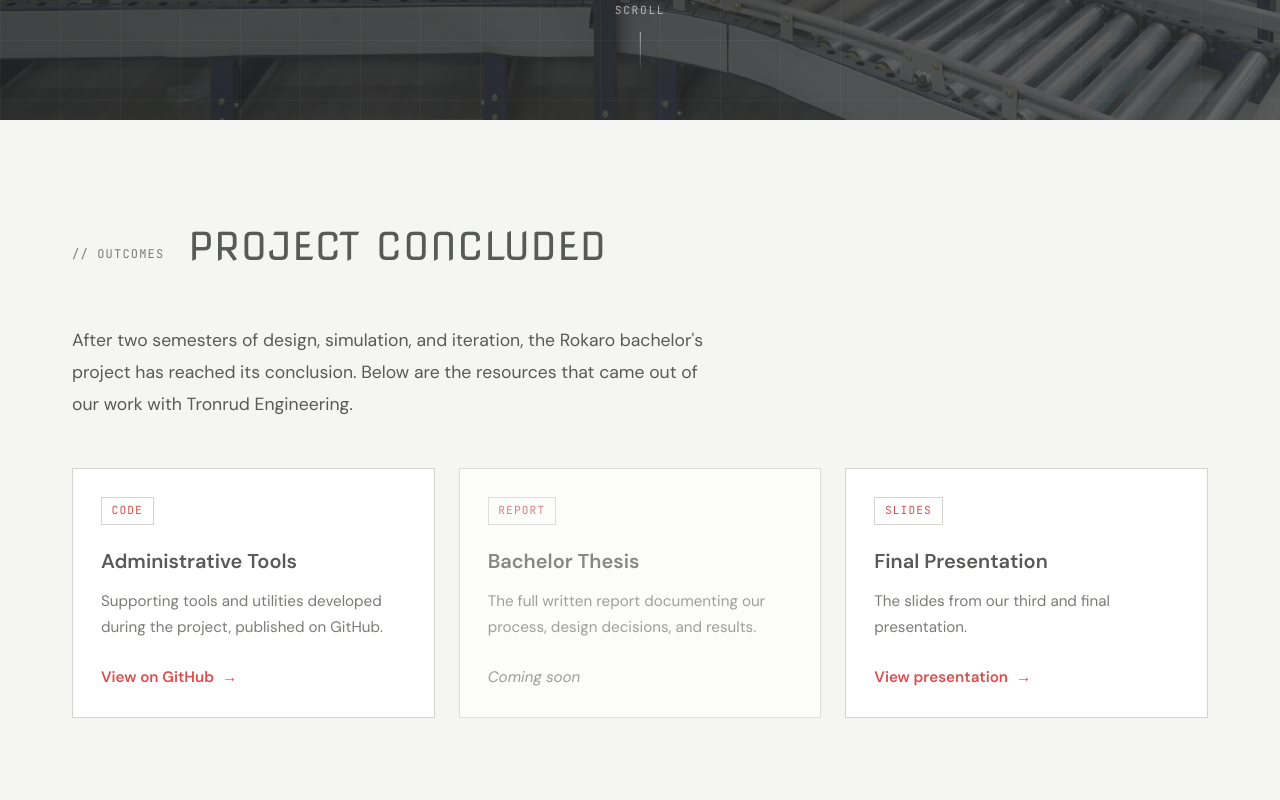
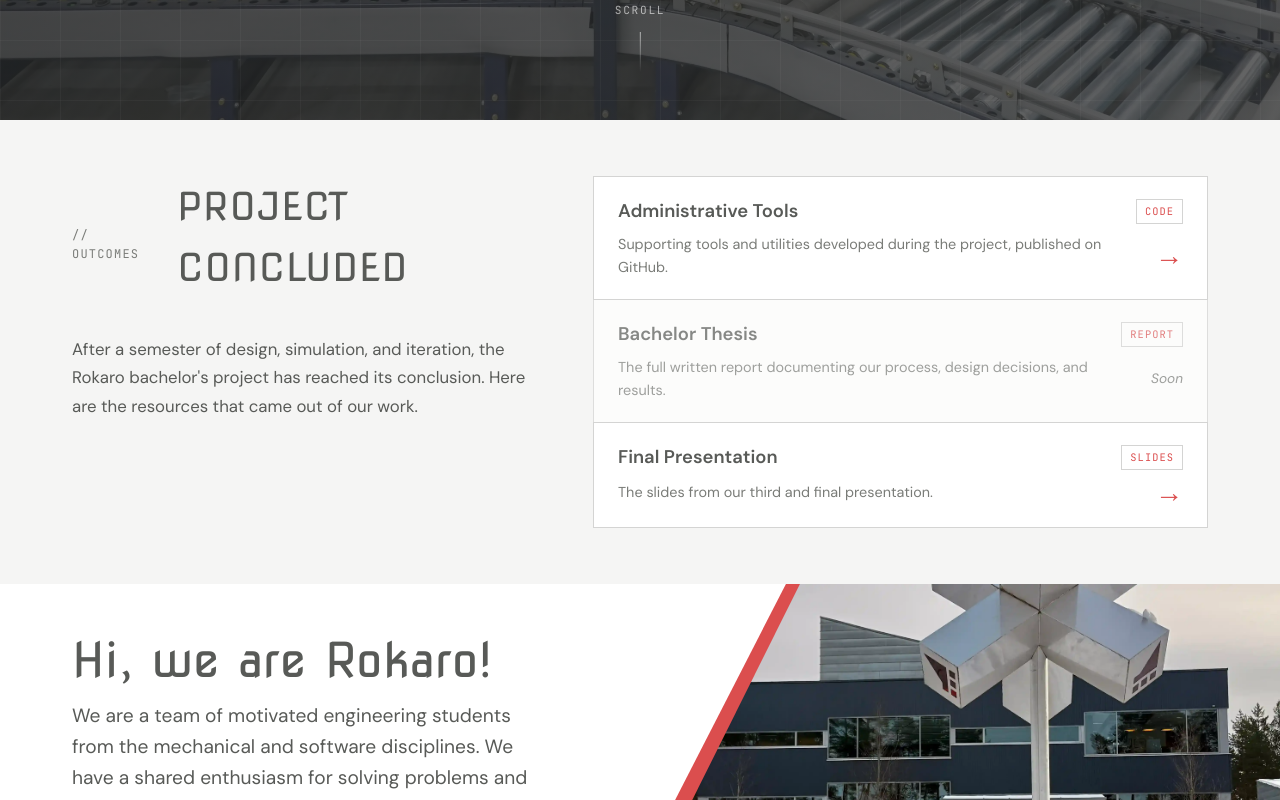
Before and after one commit to RokaroUSN/frontpage, a Vue app: page / in a window 1280 px wide. Shown: the part 680-1480 px from the top of the page. Built offline with nearby package versions, Linux system fonts and the light colour scheme.

Commit message:
design tweaks

```diff
--- a/src/components/ProjectConclusionSection.vue
+++ b/src/components/ProjectConclusionSection.vue
@@ -4,16 +4,18 @@
 <template>
   <section id="outcomes" class="conclusion">
     <div class="container">
+      <div class="conclusion-layout">
+        <div class="conclusion-intro-col">
           <div class="section-header">
             <span class="section-number mono">// OUTCOMES</span>
             <h2>Project Concluded</h2>
           </div>
-
           <p class="conclusion-intro">
-        After two semesters of design, simulation, and iteration, the Rokaro bachelor's
-        project has reached its conclusion. Below are the resources that came out of our
-        work with Tronrud Engineering.
+            After a semester of design, simulation, and iteration, the Rokaro bachelor's
+            project has reached its conclusion. Here are the resources that came out of our
+            work.
           </p>
+        </div>
 
         <div class="resource-grid">
           <!-- GitHub: administrative tools -->
@@ -23,25 +25,30 @@
             target="_blank"
             rel="noopener noreferrer"
           >
+            <div class="resource-head">
+              <h3>Administrative Tools</h3>
               <span class="resource-tag mono">CODE</span>
-          <h3>Administrative Tools</h3>
+            </div>
+            <div class="resource-foot">
               <p>
                 Supporting tools and utilities developed during the project, published on GitHub.
               </p>
-          <span class="resource-link">
-            View on GitHub
-            <span class="arrow">→</span>
-          </span>
+              <span class="resource-arrow">→</span>
+            </div>
           </a>
 
           <!-- Bachelor thesis: not yet published -->
           <div class="resource-card is-pending">
+            <div class="resource-head">
+              <h3>Bachelor Thesis</h3>
               <span class="resource-tag mono">REPORT</span>
-          <h3>Bachelor Thesis</h3>
+            </div>
+            <div class="resource-foot">
               <p>
                 The full written report documenting our process, design decisions, and results.
               </p>
-          <span class="resource-link disabled">Coming soon</span>
+              <span class="resource-arrow disabled">Soon</span>
+            </div>
           </div>
 
           <!-- Final presentation -->
@@ -51,16 +58,18 @@
             target="_blank"
             rel="noopener noreferrer"
           >
+            <div class="resource-head">
+              <h3>Final Presentation</h3>
               <span class="resource-tag mono">SLIDES</span>
-          <h3>Final Presentation</h3>
+            </div>
+            <div class="resource-foot">
               <p>
                 The slides from our third and final presentation.
               </p>
-          <span class="resource-link">
-            View presentation
-            <span class="arrow">→</span>
-          </span>
+              <span class="resource-arrow">→</span>
+            </div>
           </a>
+        </div>
       </div>
     </div>
   </section>
@@ -69,13 +78,21 @@
 <style scoped lang="scss">
 .conclusion {
   background: var(--color-bg-light);
+  padding: 3.5rem 0;
+}
+
+.conclusion-layout {
+  display: grid;
+  grid-template-columns: 1fr 1.3fr;
+  gap: 3rem;
+  align-items: start;
 }
 
 .section-header {
   display: flex;
   align-items: center;
   gap: 1.5rem;
-  margin-bottom: 2rem;
+  margin-bottom: 1.25rem;
 }
 
 .section-number {
@@ -85,78 +102,90 @@
 }
 
 .conclusion-intro {
-  max-width: 640px;
-  font-size: 1.1rem;
-  line-height: 1.8;
+  font-size: 1.05rem;
+  line-height: 1.7;
   color: var(--color-text);
-  margin-bottom: 3rem;
+  margin-bottom: 0;
 }
 
-// ===== RESOURCE GRID =====
+// ===== RESOURCE CARDS =====
 .resource-grid {
-  display: grid;
-  grid-template-columns: repeat(3, 1fr);
-  gap: 1.5rem;
+  display: flex;
+  flex-direction: column;
 }
 
 .resource-card {
-  display: flex;
-  flex-direction: column;
+  display: block;
+  position: relative;
   background: var(--color-white);
   border: 1px solid var(--color-border);
-  padding: 1.75rem;
+  padding: 1.25rem 1.5rem;
   color: var(--color-text);
-  transition: border-color 0.2s ease, transform 0.2s ease;
+  transition: border-color 0.2s ease;
+
+  // Overlap adjacent borders so they read as a single shared line
+  & + & {
+    margin-top: -1px;
+  }
 
   &:not(.is-pending):hover {
+    z-index: 1;
     border-color: var(--color-primary);
-    transform: translateY(-3px);
 
-    .arrow {
-      transform: translateX(3px);
+    .resource-arrow {
+      transform: translateX(4px);
+    }
   }
 }
 
+.resource-head {
+  display: flex;
+  align-items: center;
+  gap: 0.75rem;
+  margin-bottom: 0.4rem;
+
   h3 {
-    font-size: 1.25rem;
-    margin-bottom: 0.75rem;
-  }
-
-  p {
-    font-size: 0.95rem;
-    line-height: 1.7;
-    color: var(--color-text-light);
-    margin-bottom: 1.5rem;
-    flex: 1;
+    font-size: 1.15rem;
+    margin: 0;
   }
 }
 
 .resource-tag {
-  align-self: flex-start;
-  font-size: 0.7rem;
+  margin-left: auto;
+  font-size: 0.65rem;
   letter-spacing: 0.1em;
   color: var(--color-primary);
   border: 1px solid var(--color-border);
-  padding: 0.25rem 0.6rem;
-  margin-bottom: 1.25rem;
+  padding: 0.2rem 0.5rem;
+  white-space: nowrap;
 }
 
-.resource-link {
-  display: inline-flex;
+.resource-foot {
+  display: flex;
   align-items: center;
-  gap: 0.5rem;
-  font-weight: 600;
-  font-size: 0.95rem;
-  color: var(--color-primary);
+  gap: 1.5rem;
 
-  .arrow {
-    transition: transform 0.2s ease;
+  p {
+    flex: 1;
+    min-width: 0;
+    font-size: 0.9rem;
+    line-height: 1.6;
+    color: var(--color-text-light);
+    margin: 0;
+  }
 }
 
+.resource-arrow {
+  flex-shrink: 0;
+  font-size: 1.75rem;
+  line-height: 1;
+  color: var(--color-primary);
+  transition: transform 0.2s ease;
+
   &.disabled {
+    font-size: 0.85rem;
+    font-style: italic;
     color: var(--color-text-light);
-    font-weight: 400;
-    font-style: italic;
   }
 }
 
@@ -164,20 +193,10 @@
   opacity: 0.7;
 }
 
-@media (max-width: 1024px) {
-  .resource-grid {
+@media (max-width: 900px) {
+  .conclusion-layout {
     grid-template-columns: 1fr;
-    max-width: 560px;
-  }
-}
-
-@media (max-width: 768px) {
-  .section-header {
-    margin-bottom: 1.5rem;
-  }
-
-  .conclusion-intro {
-    margin-bottom: 2rem;
+    gap: 2rem;
   }
 }
 </style>
```
Lines whose indentation alone changed are shown as unchanged.
